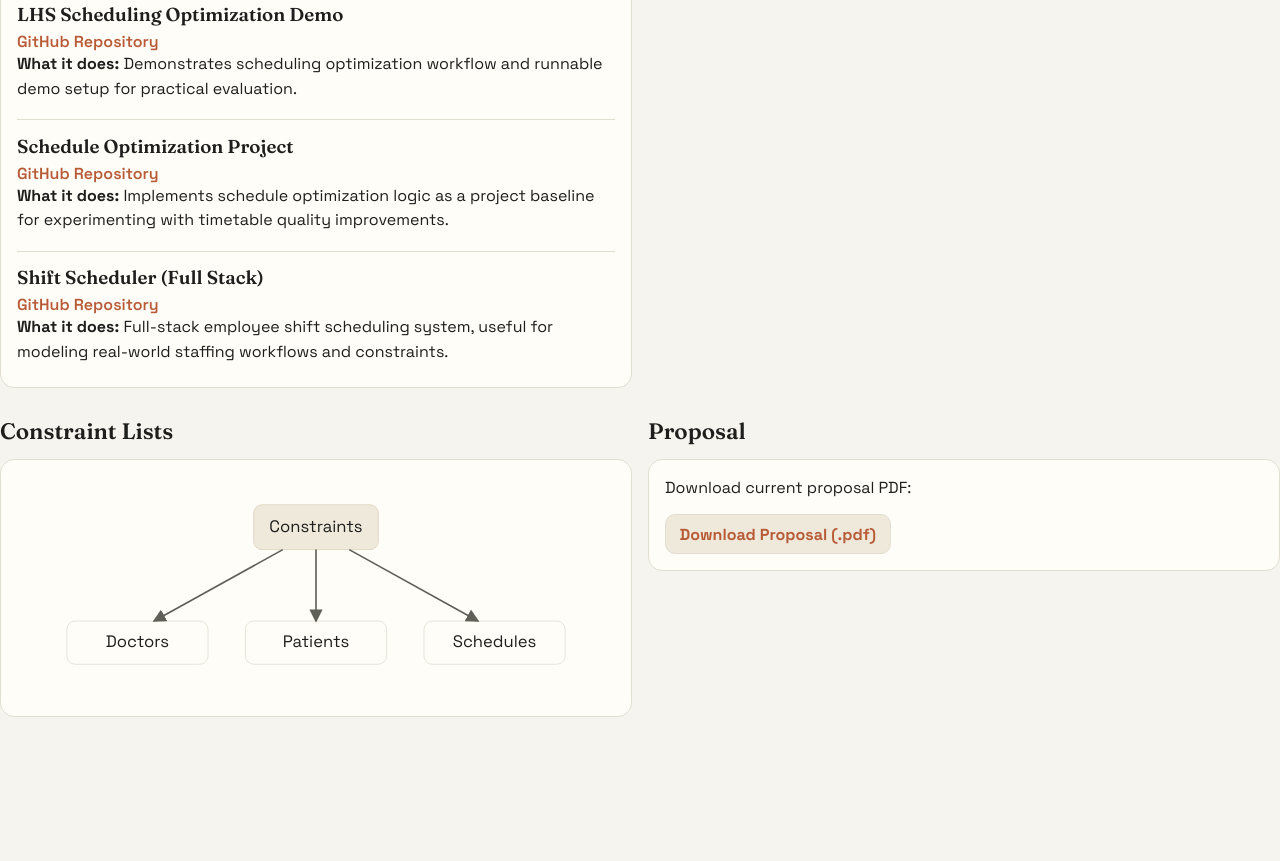
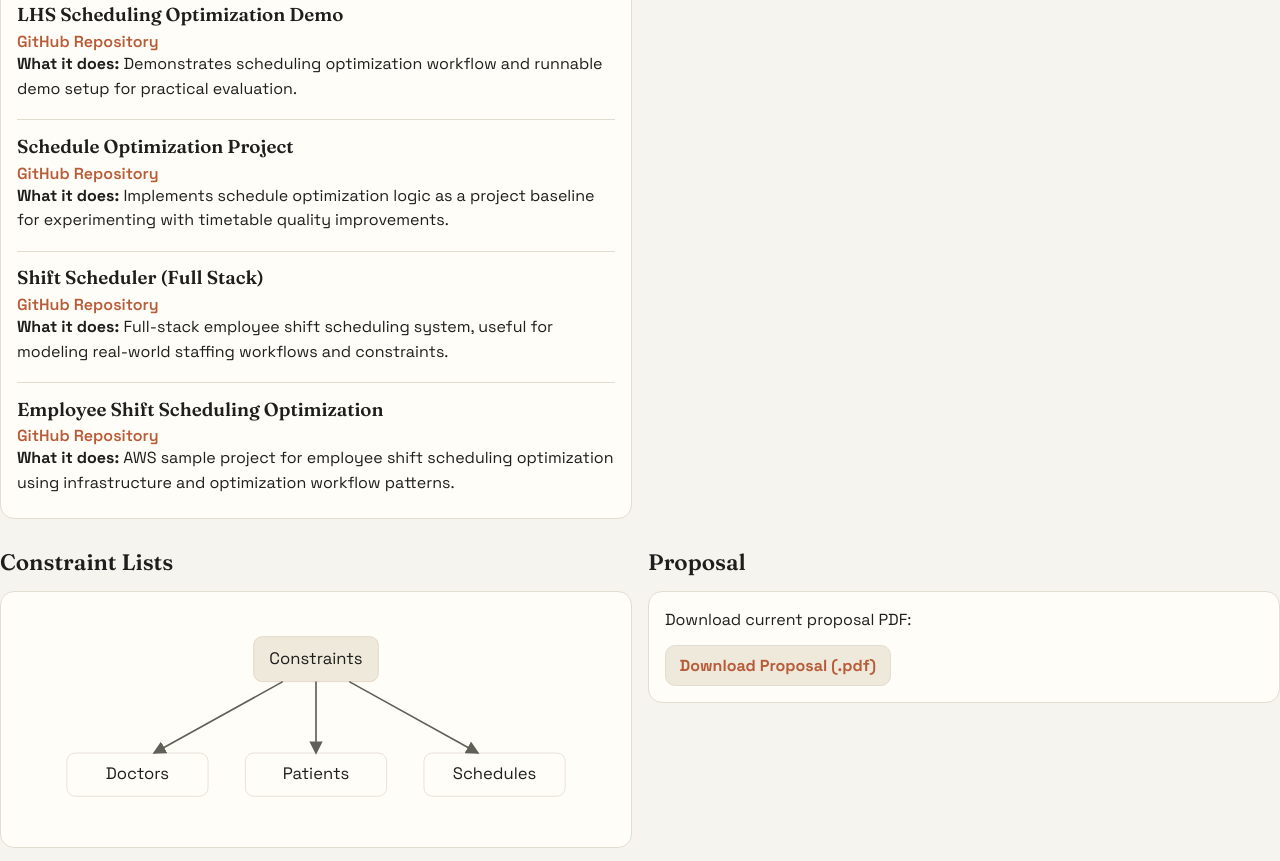
Before and after one commit to Kris1807/Personal-Website, a plain HTML site: page thesis-sources.html in a window 1280 px wide. Shown: the part 1875-2736 px from the top of the page. Before the commit the page ends 2605 px from the top, so only its background shows below. Drawn offline with Linux system fonts and the light colour scheme.

Commit message:
Add AWS employee shift scheduling optimization repository

```diff
--- a/thesis-sources.html
+++ b/thesis-sources.html
@@ -186,6 +186,13 @@
           <a href="https://github.com/SirChri/employee-shift-scheduler" target="_blank" rel="noreferrer">GitHub Repository</a>
           <p><strong>What it does:</strong> Full-stack employee shift scheduling system, useful for modeling real-world staffing workflows and constraints.</p>
         </div>
+
+
+        <div class="entry">
+          <h3>Employee Shift Scheduling Optimization</h3>
+          <a href="https://github.com/aws-samples/employee-shift-scheduling-optimization-cdk" target="_blank" rel="noreferrer">GitHub Repository</a>
+          <p><strong>What it does:</strong> AWS sample project for employee shift scheduling optimization using infrastructure and optimization workflow patterns.</p>
+        </div>
       </article>
     </section>
 
```
